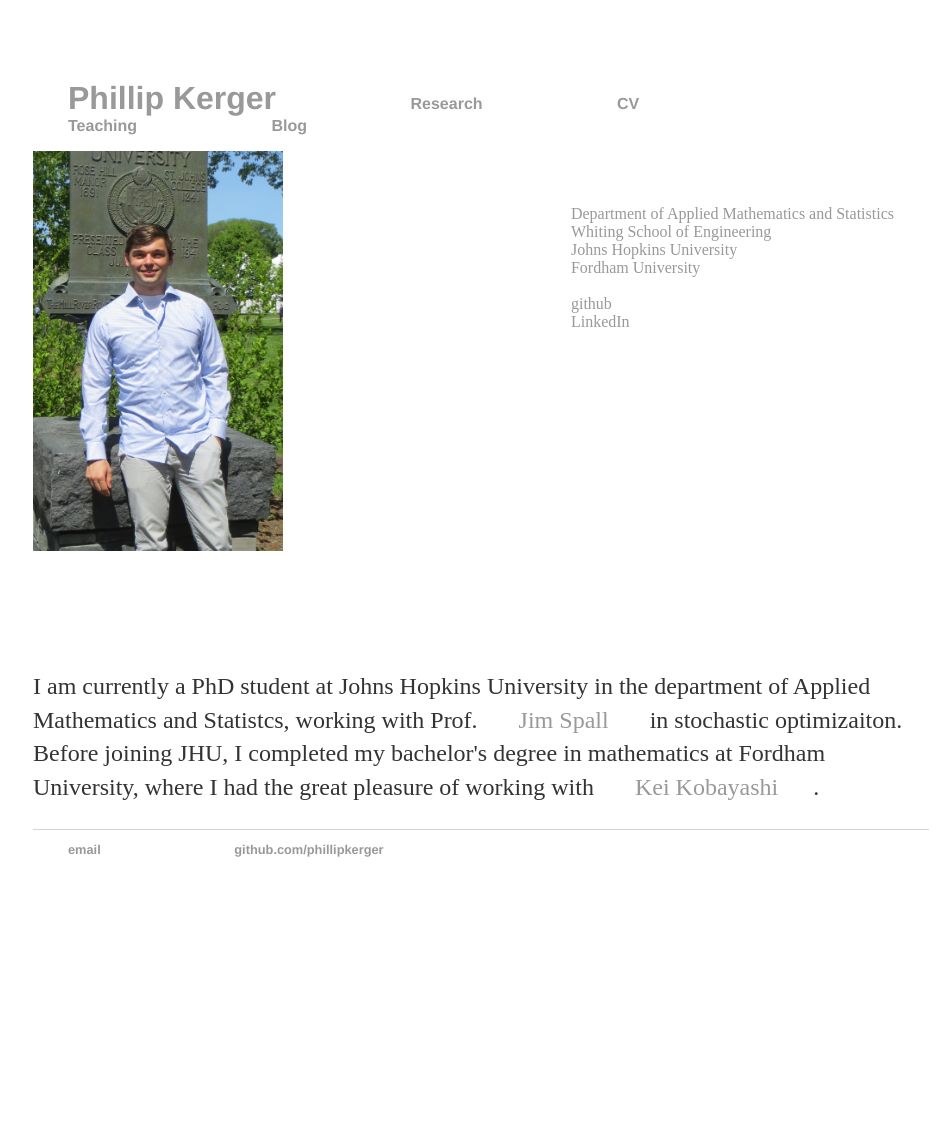
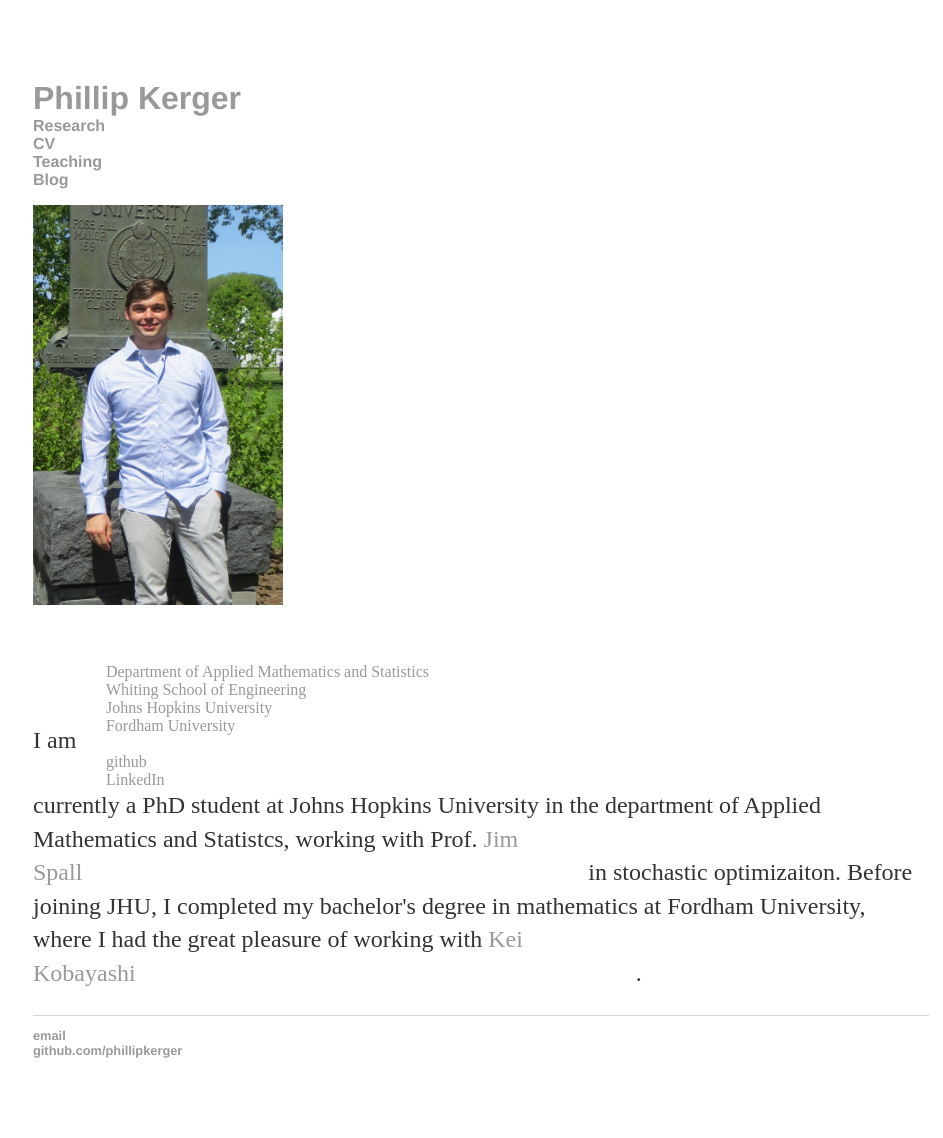
Before and after one commit to PhillipKerger/phillipkerger.github.io, a Jekyll site: the page built from index.html, in a window 1280 px wide. Shown: the whole page, without its empty margins (159-1102 px from the left). Built offline with Jekyll 4.4.1, drawn with Linux system fonts in a browser that asks for light colours; before the commit the page ends 937 px from its top, so only the background shows below that.

Commit message:
Update main.css

```diff
--- a/css/main.css
+++ b/css/main.css
@@ -4,7 +4,7 @@
 }
 
 a {
-  margin: 35px;
+  margin-right: 500px;
 }
 
 nav ul, footer ul {
```
